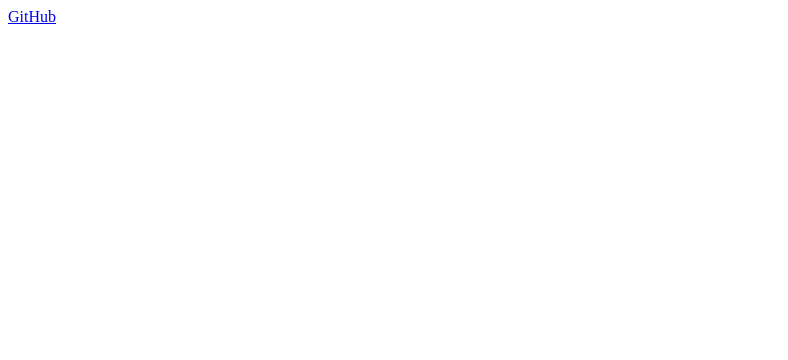
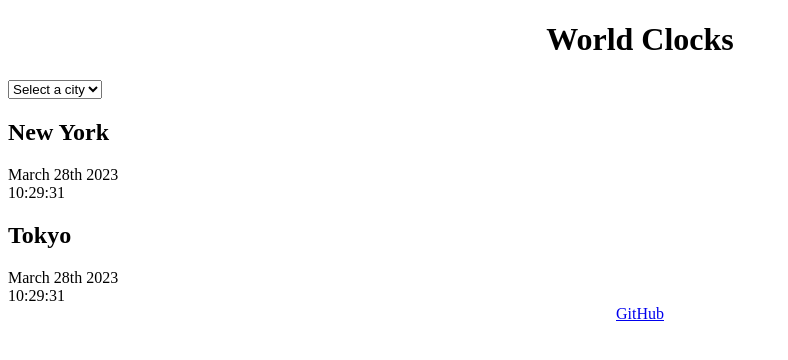
Before and after one commit to majo1ka/world-clock, a plain HTML site: page index.html in a window 1280 px wide. Shown: the whole page, without its empty margins (0-788 px from the left). Drawn offline with Linux system fonts and the light colour scheme.

Commit message:
basic HTML

```diff
--- a/index.html
+++ b/index.html
@@ -8,6 +8,23 @@
     <title>World Clock</title>
   </head>
   <body>
+    <h1>World Clocks</h1>
+    <select name="" id="">
+      <option value="">Select a city</option>
+      <option value="">London</option>
+      <option value="">New York</option>
+      <option value="">Prague</option>
+    </select>
+    <div class="cities">
+      <h2>New York</h2>
+      <div class="date">March 28th 2023</div>
+      <div class="time">10:29:31</div>
+    </div>
+    <div class="cities">
+      <h2>Tokyo</h2>
+      <div class="date">March 28th 2023</div>
+      <div class="time">10:29:31</div>
+    </div>
     <footer>
       <a href="https://github.com/majo1ka/world-clock" target="_blank"
         >GitHub</a
--- a/src/style.css
+++ b/src/style.css
@@ -0,0 +1,6 @@
+h1 {
+    text-align: center;
+}
+footer {
+    text-align: center;
+}
```
